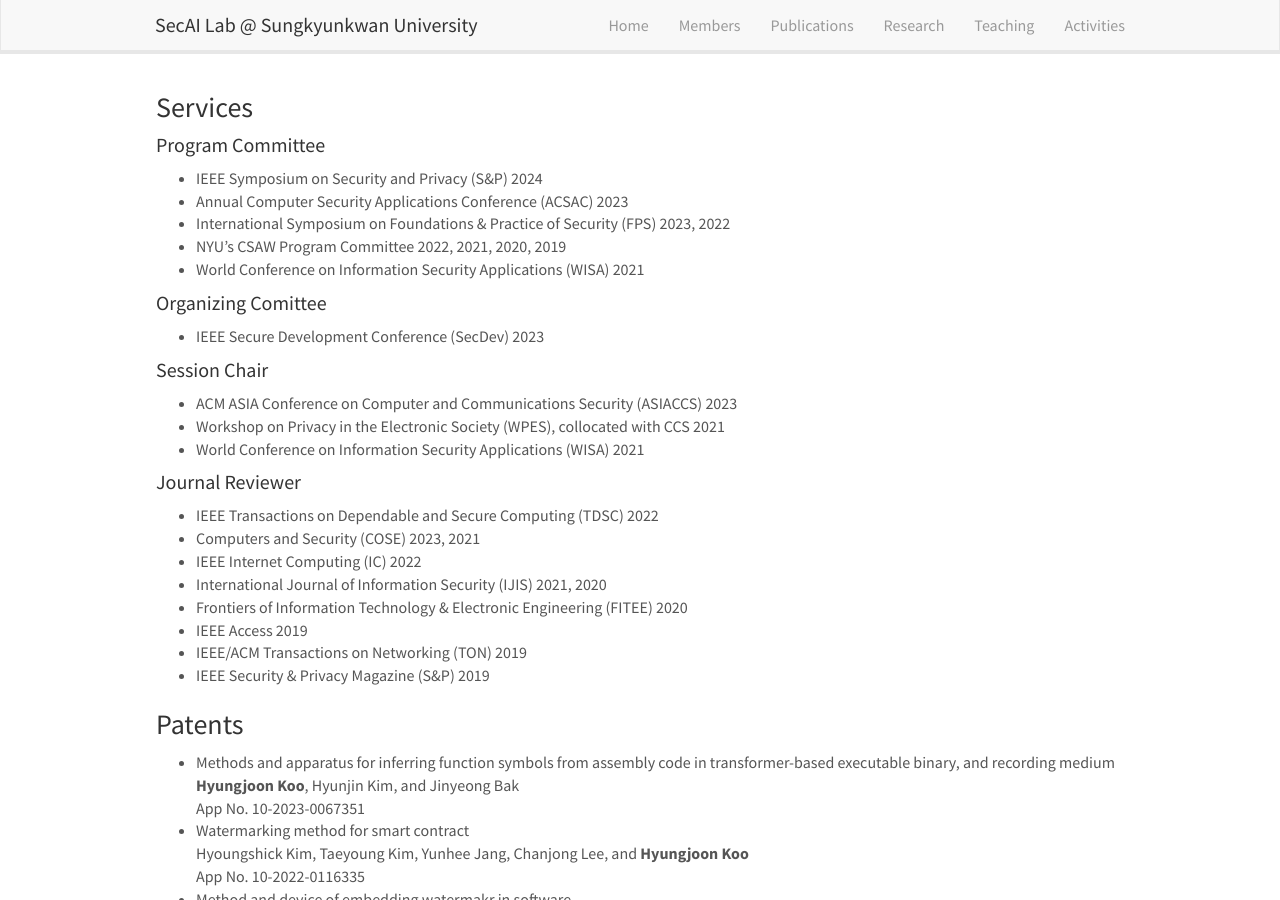
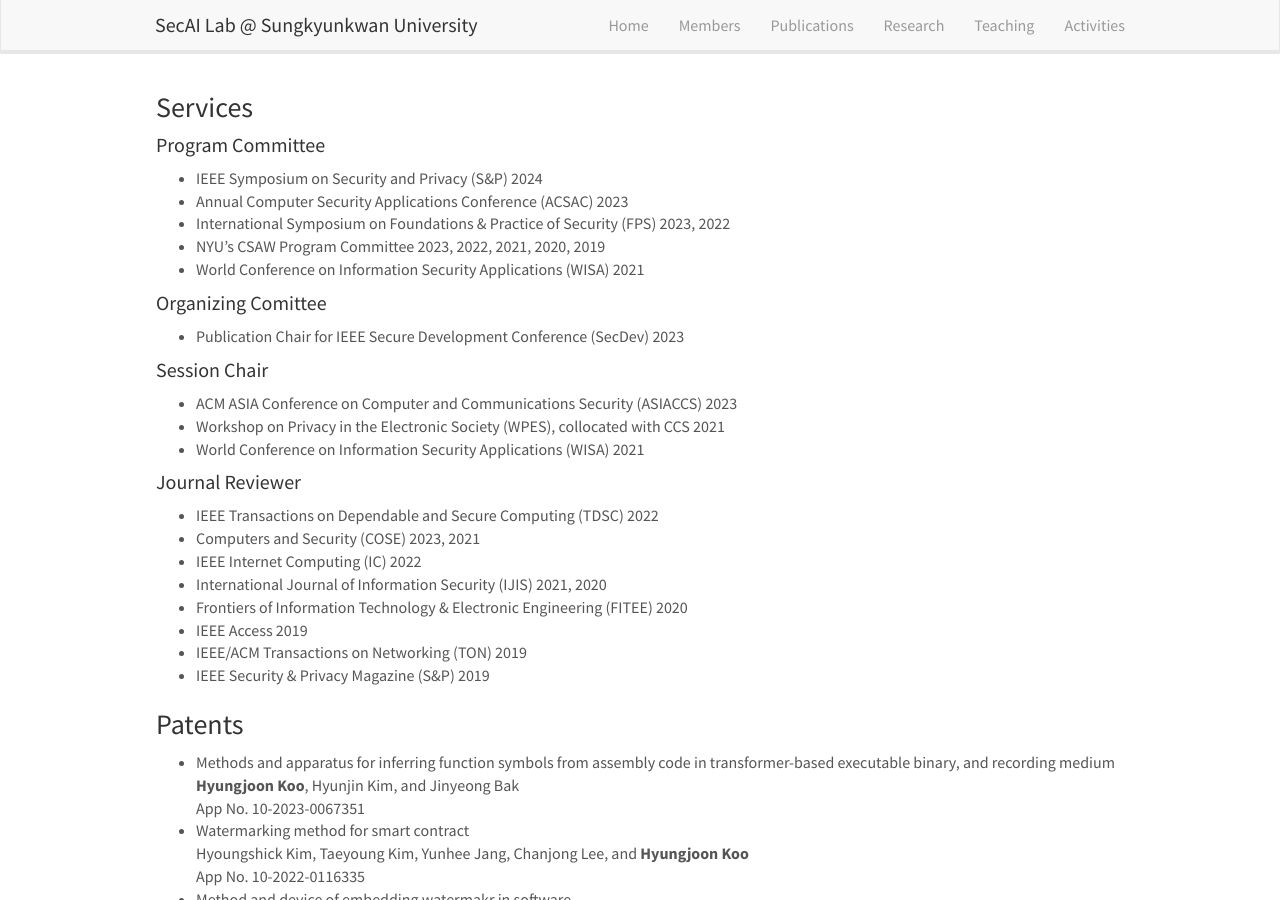
Before and after one commit to SecAI-Lab/secai-lab.github.io, a Jekyll site: the page built from _pages/activities.md, in a window 1280 px wide and 900 px high. Built offline with Jekyll 4.4.1, drawn with Linux system fonts in a browser that asks for light colours; nearby versions of some CDN libraries.

Commit message:
activities updated

```diff
--- a/_pages/activities.md
+++ b/_pages/activities.md
@@ -14,13 +14,13 @@ permalink: /activities/
 <li> IEEE Symposium on Security and Privacy (S&P) 2024 </li>
 <li> Annual Computer Security Applications Conference (ACSAC) 2023 </li>
 <li> International Symposium on Foundations & Practice of Security (FPS) 2023, 2022 </li>
-<li> NYU’s CSAW Program Committee 2022, 2021, 2020, 2019 </li>
+<li> NYU’s CSAW Program Committee 2023, 2022, 2021, 2020, 2019 </li>
 <li> World Conference on Information Security Applications (WISA) 2021 </li>
 </ul>
 
 #### Organizing Comittee
 <ul>
-<li> IEEE Secure Development Conference (SecDev) 2023 </li>
+<li> Publication Chair for IEEE Secure Development Conference (SecDev) 2023 </li>
 </ul>
 
 #### Session Chair
```
